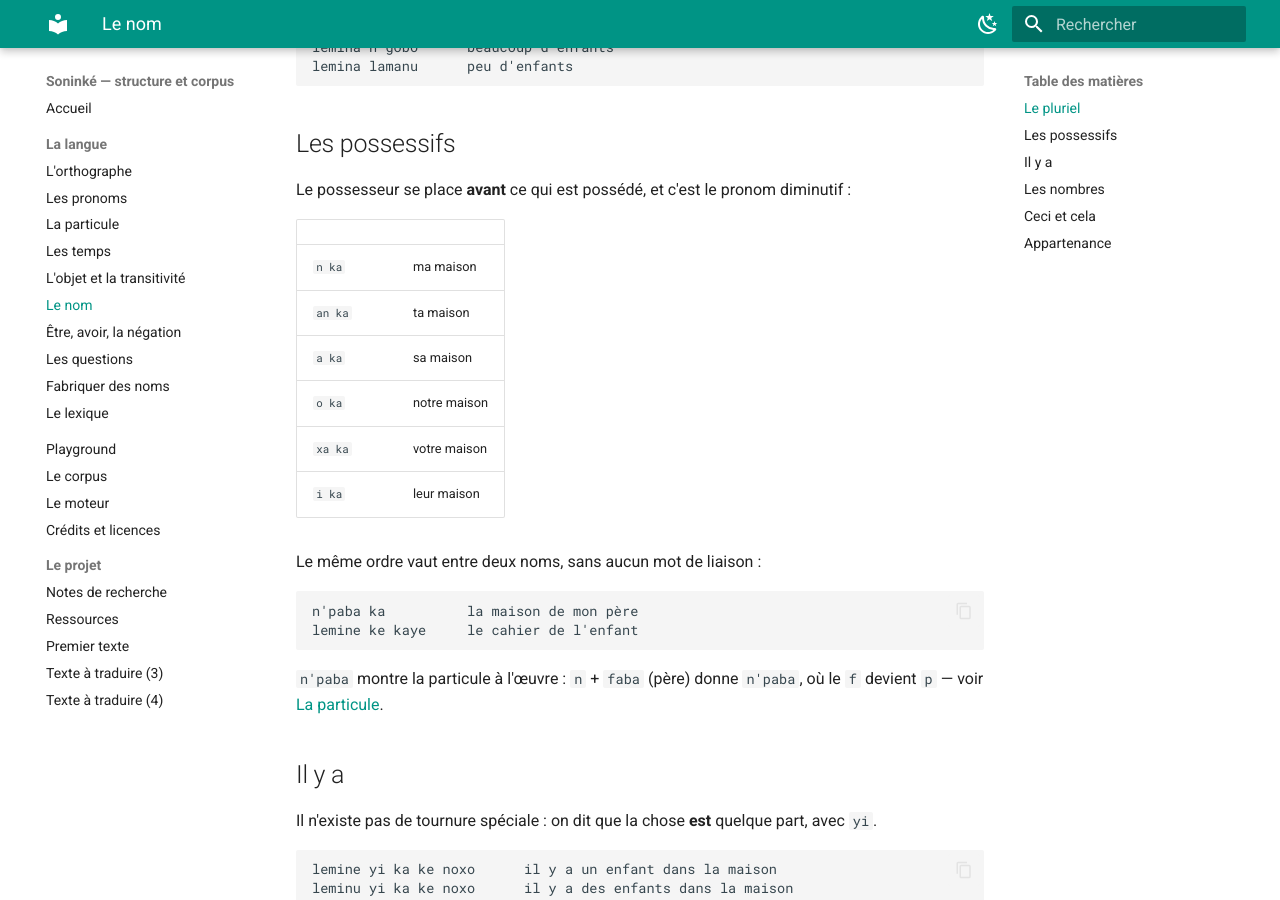
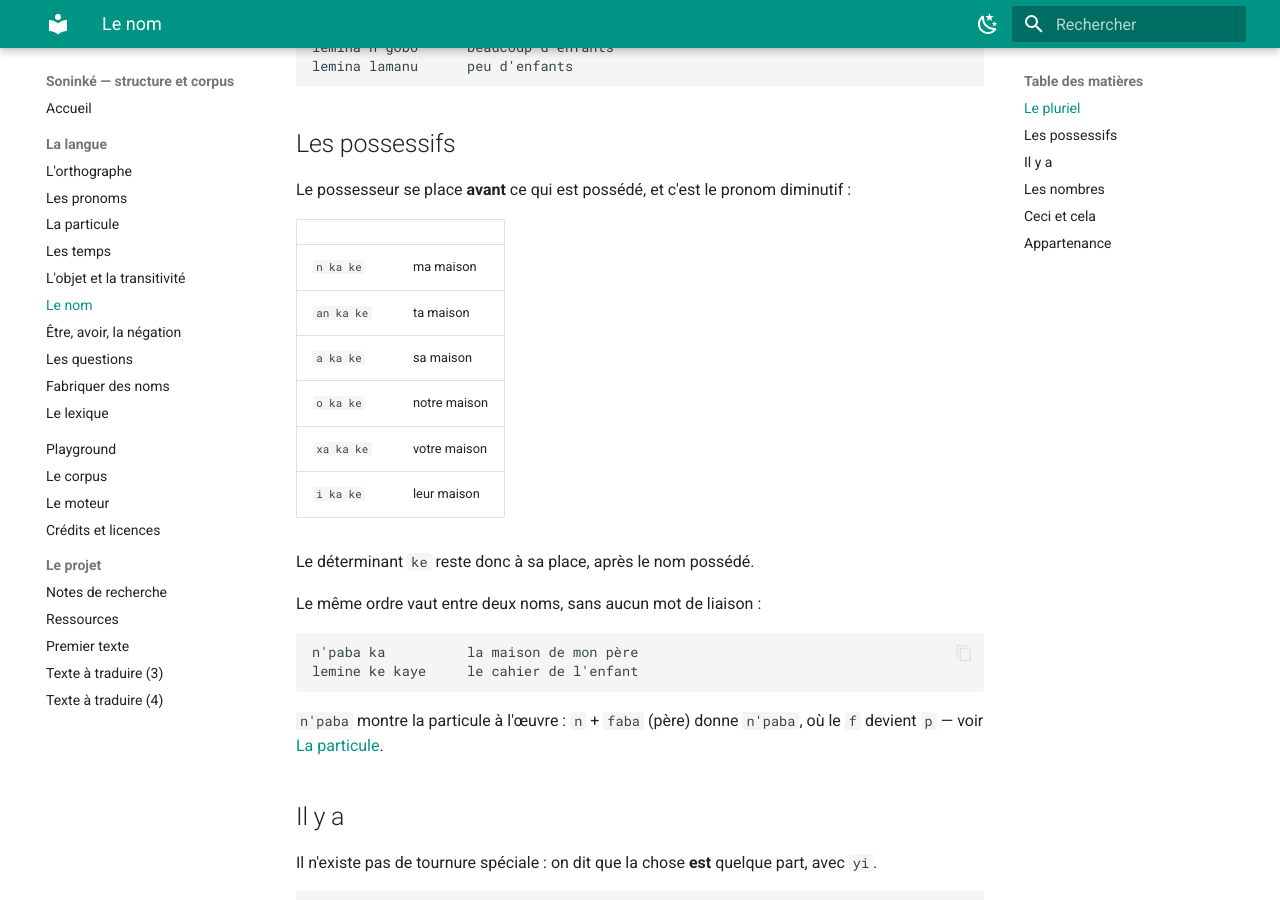
Before and after one commit to oscarmedra/snk_engine, an MkDocs documentation site: the page built from docs/langue/nom.md, in a window 1280 px wide and 900 px high, scrolled down 577 px. Built offline with MkDocs 1.6.1 and Material for MkDocs 9.7.7, drawn with Linux system fonts in a browser that asks for light colours.

Commit message:
Possessifs : le déterminant ke est conservé (n ka ke)
Co-Authored-By: Claude Opus 5 <noreply@anthropic.com>

```diff
--- a/docs/langue/nom.md
+++ b/docs/langue/nom.md
@@ -27,12 +27,14 @@ Le possesseur se place **avant** ce qui est possédé, et c'est le pronom diminu
 
 | | |
 |---|---|
-| `n ka` | ma maison |
-| `an ka` | ta maison |
-| `a ka` | sa maison |
-| `o ka` | notre maison |
-| `xa ka` | votre maison |
-| `i ka` | leur maison |
+| `n ka ke` | ma maison |
+| `an ka ke` | ta maison |
+| `a ka ke` | sa maison |
+| `o ka ke` | notre maison |
+| `xa ka ke` | votre maison |
+| `i ka ke` | leur maison |
+
+Le déterminant `ke` reste donc à sa place, après le nom possédé.
 
 Le même ordre vaut entre deux noms, sans aucun mot de liaison :
 
```
Also changed, not shown: docs/langue/pronoms.md (+2 -2 lines), 1 other file.
